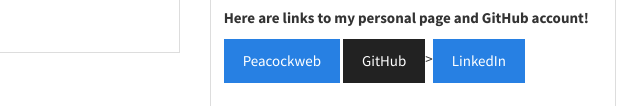
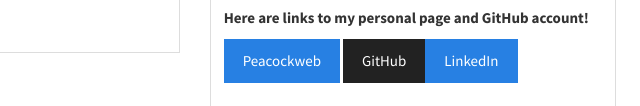
Before and after one commit to krpeacock/whoDat, a plain HTML site: page index.html in a window 1280 px wide. Shown: the part 694-800 px from the top of the page, 227-867 px from the left. Drawn offline with nearby package versions, Linux system fonts and the light colour scheme.

Commit message:
Kyle linkedin button fix

```diff
--- a/index.html
+++ b/index.html
@@ -82,7 +82,7 @@
                 <h3>Kyle Peacock</h3>
                 <p>Kyle commutes in from Walnut Creek. Before coming to Galvanize, he was studying law at UC Davis for one semester before leaving to be here. He has two brothers and a father who all code (better than he does), and he is engaged to be married before the end of this program!</p>
                 <p><strong>Here are links to my personal page and GitHub account!</strong></p>
-                <p><a href="http://www.peacockweb.net" class="btn btn-primary" role="button">Peacockweb</a>  <a href="https://github.com/krpeacock" class="btn btn-default" role="button">GitHub</a>><a href="https://www.linkedin.com/in/kyle-peacock-14bb7042
+                <p><a href="http://www.peacockweb.net" class="btn btn-primary" role="button">Peacockweb</a>  <a href="https://github.com/krpeacock" class="btn btn-default" role="button">GitHub</a><a href="https://www.linkedin.com/in/kyle-peacock-14bb7042
 " class="btn btn-primary" role="button">LinkedIn</a>
                 </p>
             </div>
```
